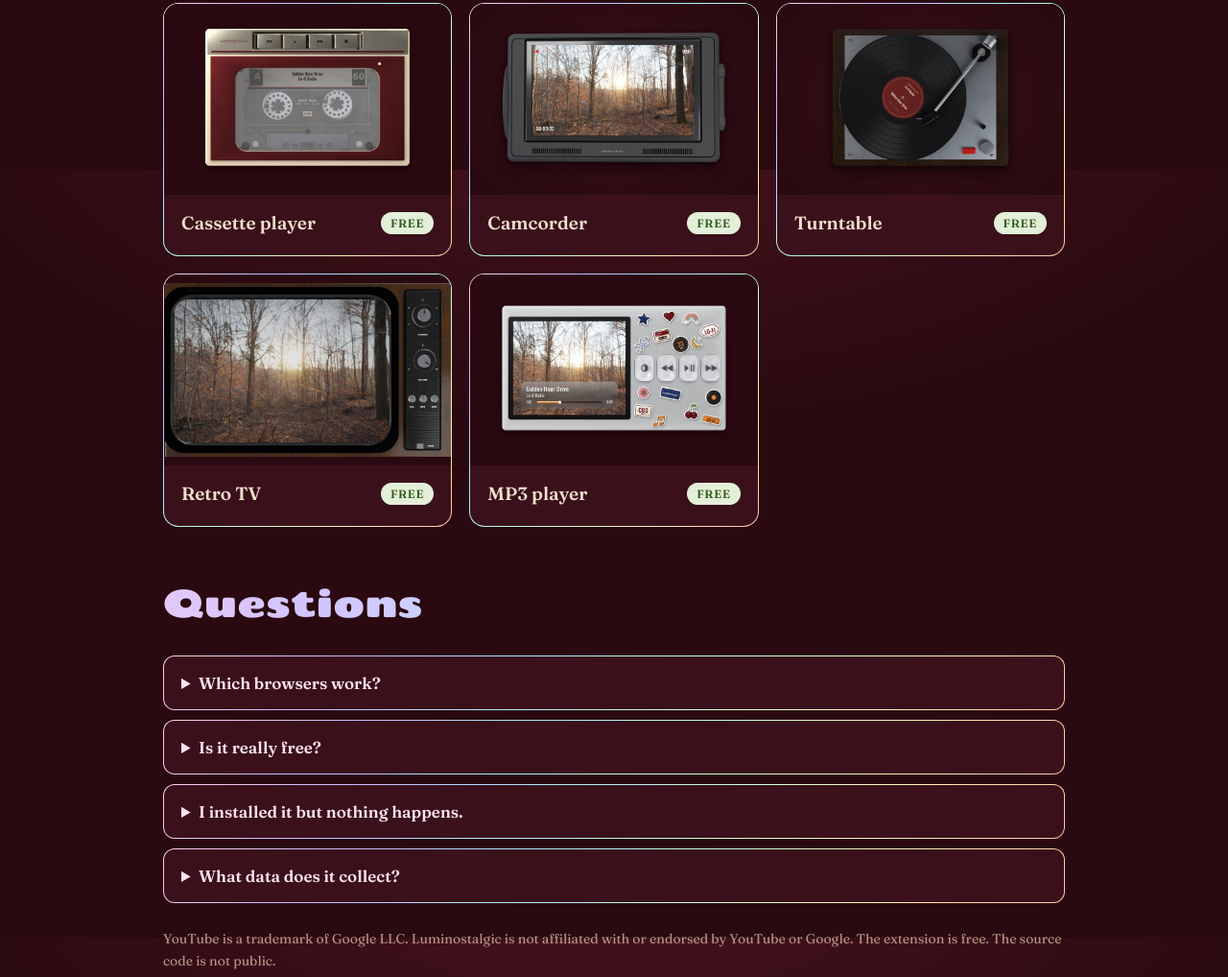
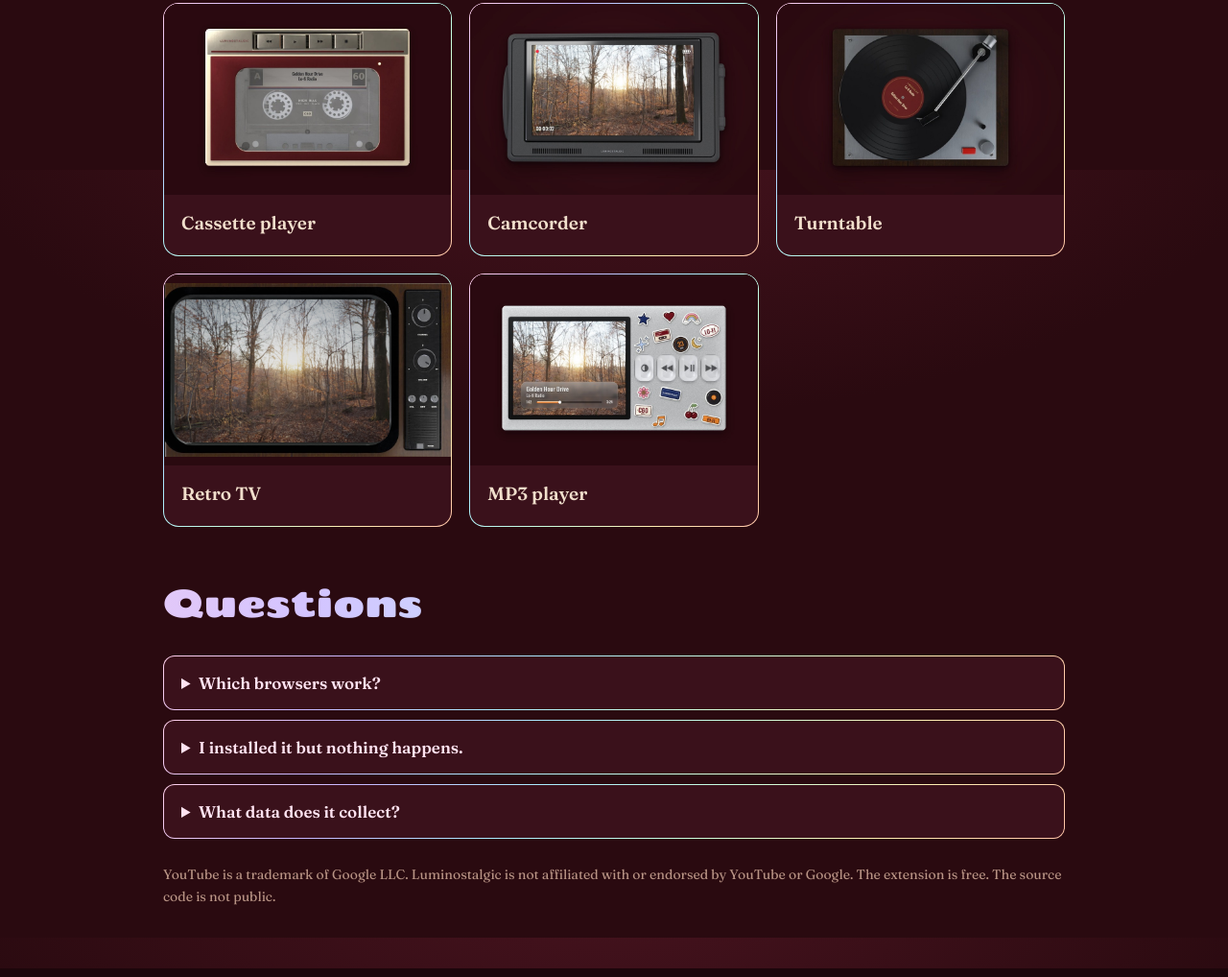
Before and after one commit to arjrst/luminostalgic, a plain HTML site: page index.html in a window 1280 px wide. Shown: the part 1423-2441 px from the top of the page at 96% size. Drawn offline with Linux system fonts and the light colour scheme.

Commit message:
Add files via upload

```diff
--- a/index.html
+++ b/index.html
@@ -144,18 +144,17 @@ h2{margin-bottom:2px}
     <h2>Themes</h2>
     <p class="lead">Records spin, tapes wind, and the screens show the video live.</p>
     <div class="themes">
-      <div class="theme"><img src="images/cassette.jpg" alt="Cassette player" loading="lazy"><div><b>Cassette player</b><span class="badge free">Free</span></div></div>
-      <div class="theme"><img src="images/camcorder.jpg" alt="Camcorder" loading="lazy"><div><b>Camcorder</b><span class="badge free">Free</span></div></div>
-      <div class="theme"><img src="images/turntable.jpg" alt="Turntable" loading="lazy"><div><b>Turntable</b><span class="badge free">Free</span></div></div>
-      <div class="theme"><img src="images/tv.jpg" alt="Retro TV" loading="lazy"><div><b>Retro TV</b><span class="badge free">Free</span></div></div>
-      <div class="theme"><img src="images/classic.jpg" alt="MP3 player" loading="lazy"><div><b>MP3 player</b><span class="badge free">Free</span></div></div>
+      <div class="theme"><img src="images/cassette.jpg" alt="Cassette player" loading="lazy"><div><b>Cassette player</b></div></div>
+      <div class="theme"><img src="images/camcorder.jpg" alt="Camcorder" loading="lazy"><div><b>Camcorder</b></div></div>
+      <div class="theme"><img src="images/turntable.jpg" alt="Turntable" loading="lazy"><div><b>Turntable</b></div></div>
+      <div class="theme"><img src="images/tv.jpg" alt="Retro TV" loading="lazy"><div><b>Retro TV</b></div></div>
+      <div class="theme"><img src="images/classic.jpg" alt="MP3 player" loading="lazy"><div><b>MP3 player</b></div></div>
     </div>
   </section>
 
   <section class="faq">
     <h2>Questions</h2>
     <details><summary>Which browsers work?</summary><p>Chrome 116 or newer on desktop.</p></details>
-    <details><summary>Is it really free?</summary><p>Yes. Every theme is free, with no payment, no account and no subscription.</p></details>
     <details><summary>I installed it but nothing happens.</summary><p>If YouTube was already open when you installed, refresh the page once. Then click YouTube's picture-in-picture button as usual.</p></details>
     <details><summary>What data does it collect?</summary><p>None. No tracking, no analytics, no ads, and nothing is sent anywhere. Read the <a href="privacy.html">privacy policy</a>.</p></details>
     <p class="note">YouTube is a trademark of Google LLC. Luminostalgic is not affiliated with or endorsed by YouTube or Google. The extension is free. The source code is not public.</p>
```
Also changed, not shown: privacy.html (+1 -1 lines), 1 other file.
